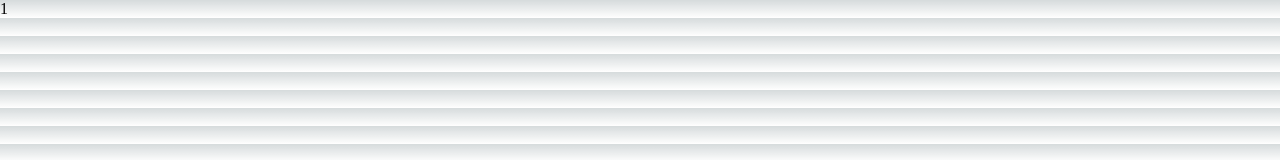
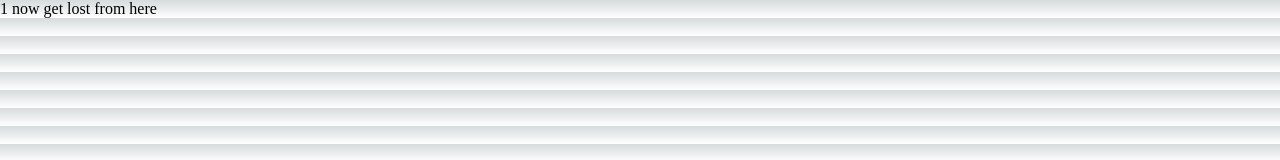
Before and after one commit to Hero-debug-cloud/testing2, a Next.js app: page /1 in a window 1280 px wide. Shown: the top 160 px of the page. Built offline with nearby package versions, Linux system fonts and the light colour scheme.

Commit message:
updating

```diff
--- a/pages/[name].js
+++ b/pages/[name].js
@@ -5,7 +5,7 @@ const Something = () => {
     const router=useRouter();
     const {name}=router.query;
   return (
-    <div>{name}</div>
+    <div>{name} now get lost from here</div>
   )
 }
 
```
